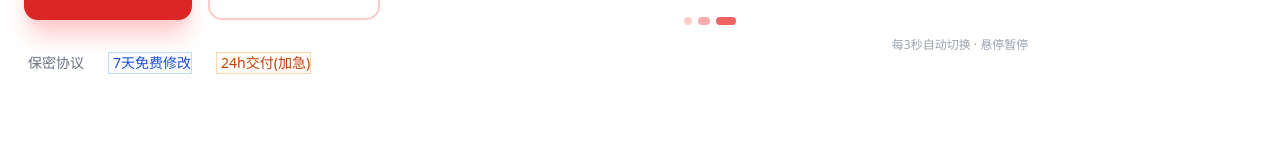
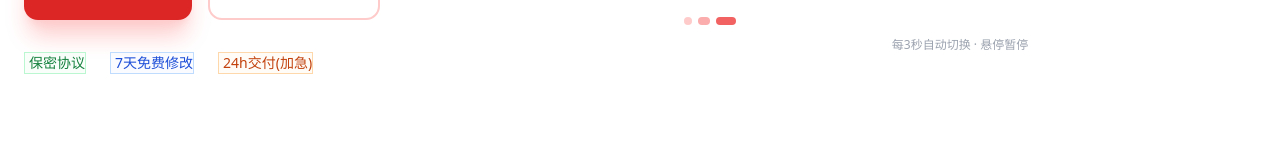
Before and after one commit to wedecwdf/djkfvbkf, a React (Vite) app: page / in a window 1280 px wide. Shown: the part 430-572 px from the top of the page. Built offline with nearby package versions, Linux system fonts and the light colour scheme; no server answers.

Commit message:
fix: 确保保密协议等信任标签正确应用彩色边框与背景样式

```diff
--- a/src/sections/Hero.tsx
+++ b/src/sections/Hero.tsx
@@ -85,7 +85,6 @@ const Hero = () => {
   return (
     <section id="hero" className="pt-24 pb-10 px-6 max-w-7xl mx-auto">
       <div className="grid lg:grid-cols-2 gap-10 items-center">
-        {/* 左侧内容不变 */}
         <div className="animate__animated animate__fadeInLeft">
           <div className="inline-flex items-center gap-2 px-3 py-1.5 bg-gradient-to-r from-red-50 to-amber-50 rounded-full mb-6 border border-red-200">
             <span className="relative flex h-3 w-3">
@@ -114,14 +113,19 @@ const Hero = () => {
               <i className="fas fa-calculator"></i> 免费获取估价
             </button>
           </div>
-          <div className="flex items-center gap-6 mt-8 text-sm text-gray-500">
-            <div className="flex items-center gap-1"><i className="fas fa-shield-alt text-red-600"></i> 保密协议</div>
-            <div className="trust-badge border border-blue-200 bg-blue-50/40 text-blue-700"><i className="fas fa-sync-alt text-blue-600 mr-1"></i>7天免费修改</div>
-            <div className="trust-badge border border-orange-200 bg-orange-50/40 text-orange-700"><i className="fas fa-clock text-orange-500 mr-1"></i>24h交付(加急)</div>
+          <div className="flex items-center gap-6 mt-8 text-sm">
+            {/* 美化后的标签 */}
+            <span className="trust-badge border border-green-200 bg-green-50/40 text-green-700">
+              <i className="fas fa-shield-alt text-green-600 mr-1"></i>保密协议
+            </span>
+            <span className="trust-badge border border-blue-200 bg-blue-50/40 text-blue-700">
+              <i className="fas fa-sync-alt text-blue-600 mr-1"></i>7天免费修改
+            </span>
+            <span className="trust-badge border border-orange-200 bg-orange-50/40 text-orange-700">
+              <i className="fas fa-clock text-orange-500 mr-1"></i>24h交付(加急)
+            </span>
           </div>
         </div>
-
-        {/* 右侧动态轮播卡片（新增评论） */}
         <div className="animate__animated animate__fadeInRight">
           <div
             ref={containerRef}
@@ -163,7 +167,6 @@ const Hero = () => {
                   </div>
                 </div>
 
-                {/* 评论气泡 */}
                 <div className="mt-4 bg-red-50/80 rounded-2xl rounded-bl-md p-4">
                   <div className="flex items-start gap-2">
                     <i className="fas fa-quote-left text-red-300 text-xs mt-0.5"></i>
```
